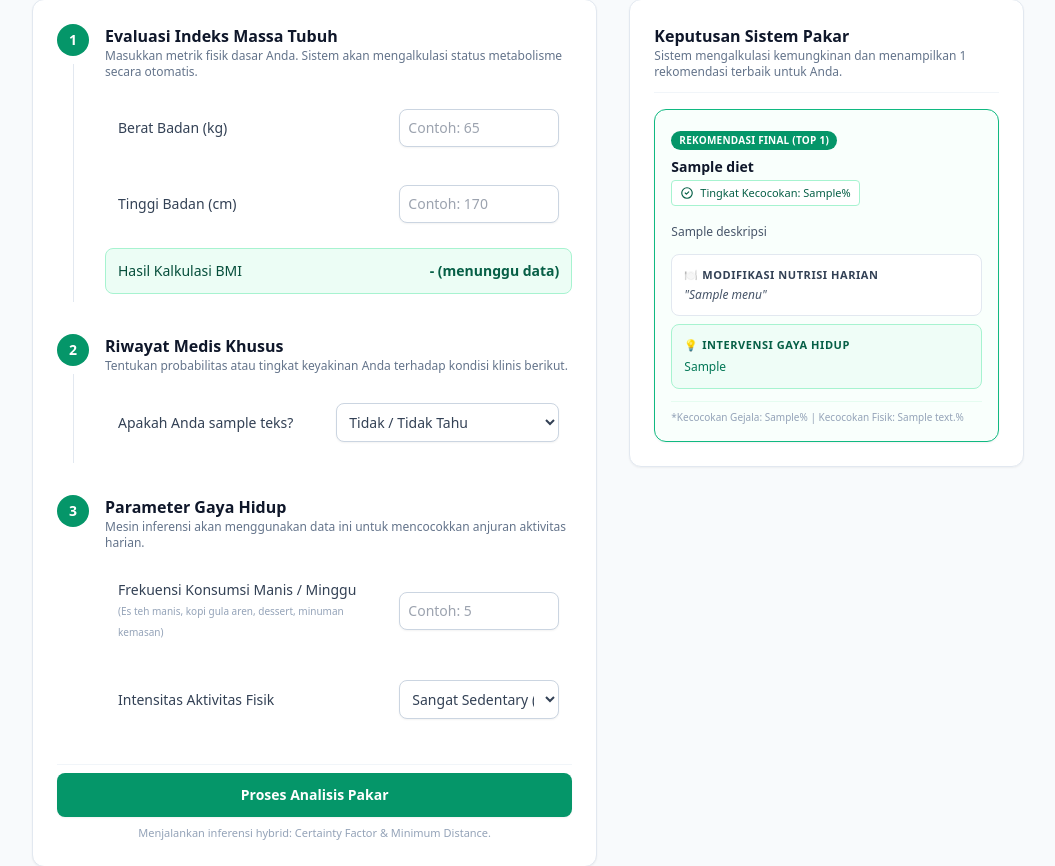
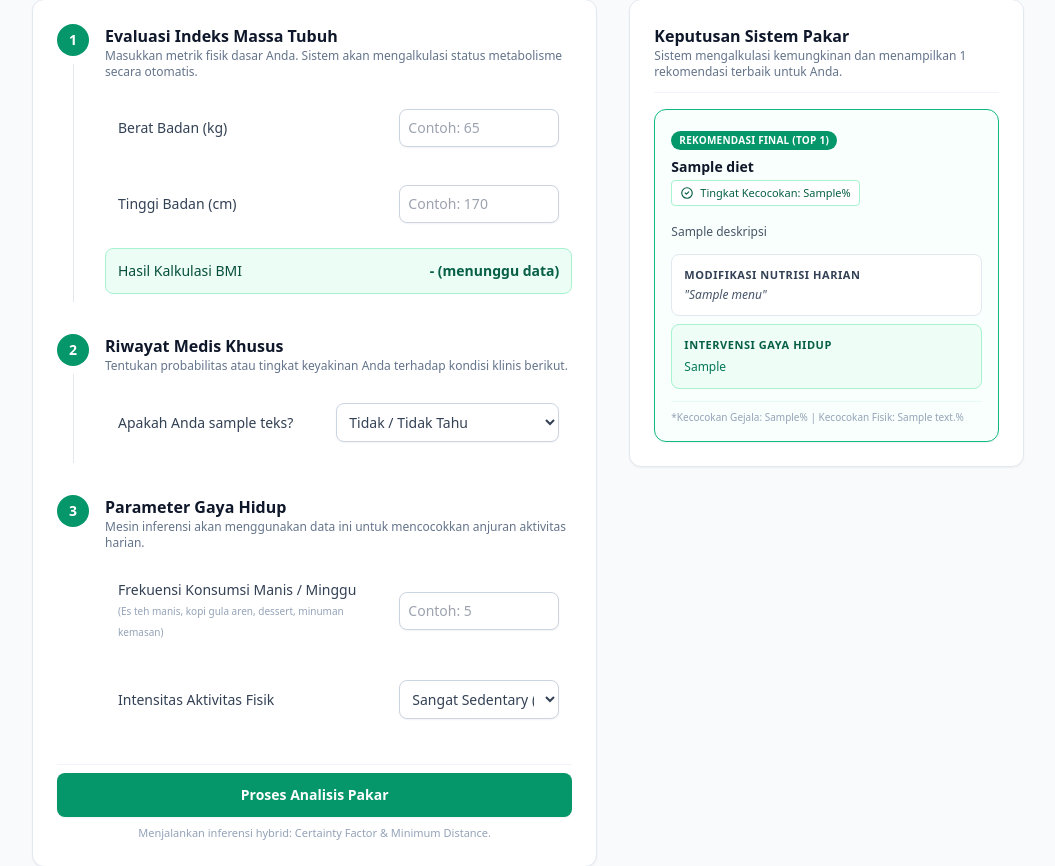
Before and after one commit to kzmsnj/tugas_expert_system_pakar_gizi, a Flask app: template templates/index.html in a window 1280 px wide. Shown: the part 286-1152 px from the top of the page, without its empty margins (112-1167 px from the left). Run offline with Flask 3, Linux system fonts and the light colour scheme; the template is opened without the code that fills it: most values are stand-ins (such as "Sample title", 1, 10 or a date in 2020); some libraries are stand-ins or nearby versions.

Commit message:
ngapus emoji

```diff
--- a/templates/index.html
+++ b/templates/index.html
@@ -197,12 +197,12 @@
                                 <p class="text-xs text-slate-600 mb-3 leading-relaxed">{{ diet.deskripsi }}</p>
 
                                 <div class="bg-white border border-slate-200 rounded-lg p-3 text-xs mb-2">
-                                    <span class="font-bold text-slate-700 block mb-1 text-[11px] uppercase tracking-wider">🍽️ Modifikasi Nutrisi Harian</span>
+                                    <span class="font-bold text-slate-700 block mb-1 text-[11px] uppercase tracking-wider">Modifikasi Nutrisi Harian</span>
                                     <p class="text-slate-600 italic mt-1">"{{ diet.menu }}"</p>
                                 </div>
 
                                 <div class="bg-emerald-50/70 border border-emerald-200 rounded-lg p-3 text-xs mb-3">
-                                    <span class="font-bold text-emerald-800 block mb-1 text-[11px] uppercase tracking-wider">💡 Intervensi Gaya Hidup</span>
+                                    <span class="font-bold text-emerald-800 block mb-1 text-[11px] uppercase tracking-wider">Intervensi Gaya Hidup</span>
                                     <p class="text-emerald-700 leading-relaxed">{{ diet.gaya_hidup }}</p>
                                 </div>
 
```
